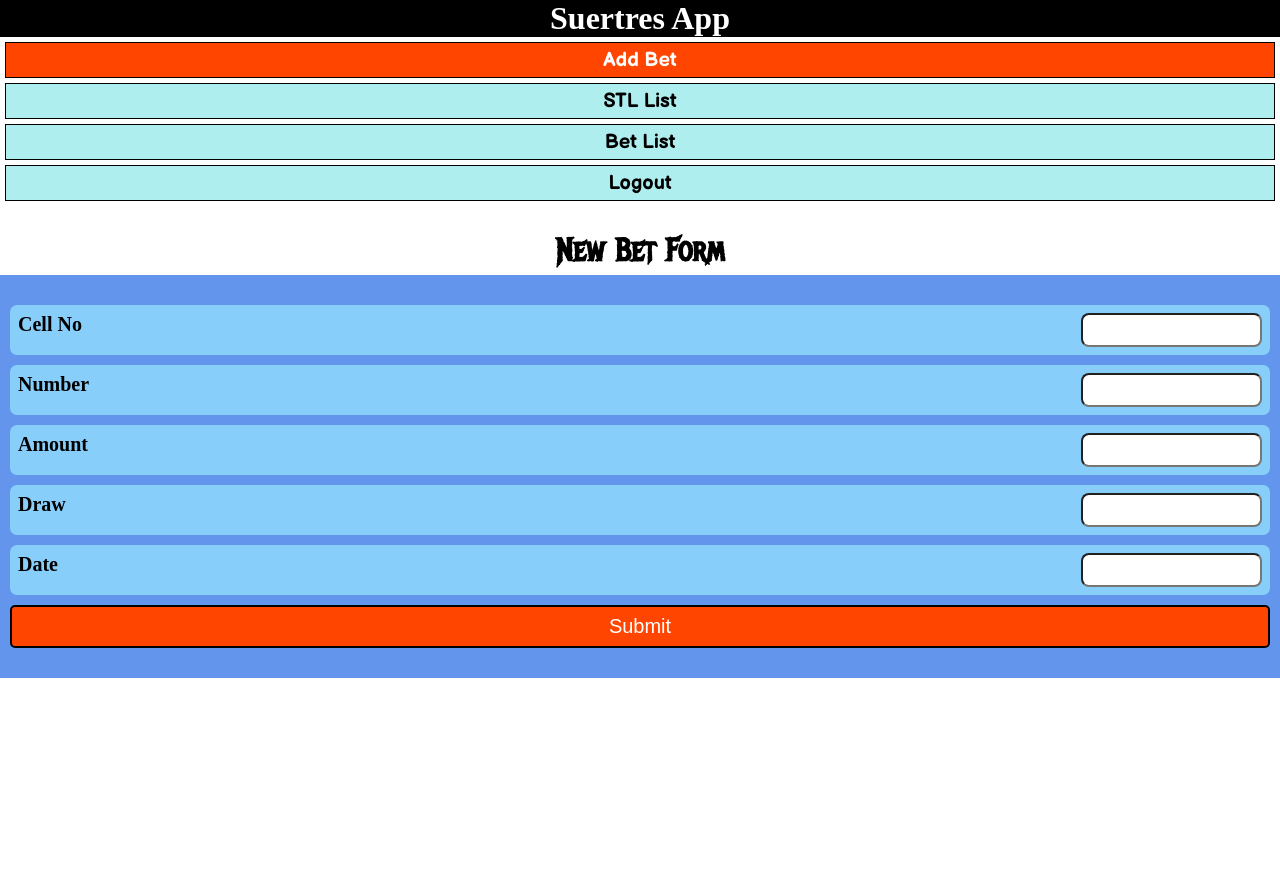
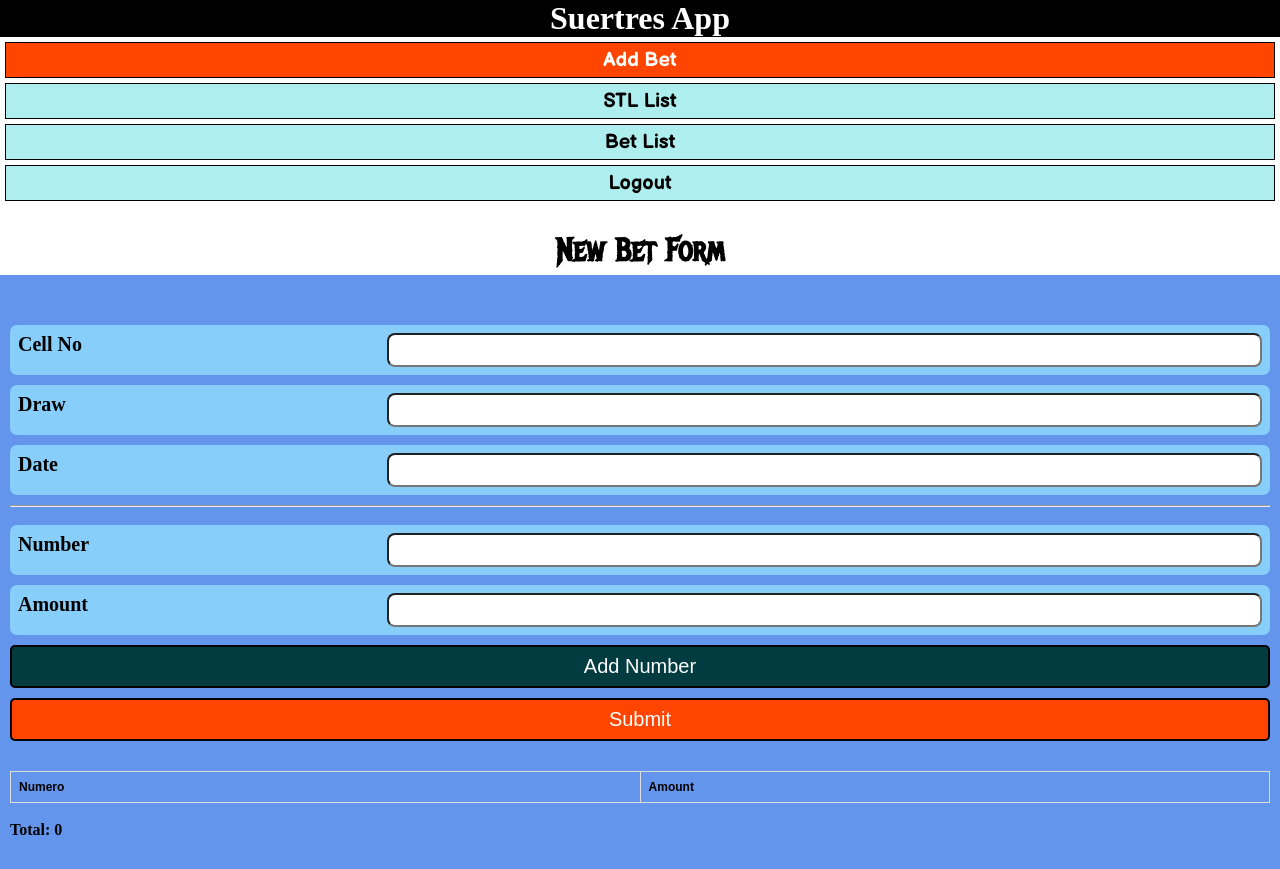
Before and after one commit to VinceGonz/suertres-client, a React (Create React App) app: page /addBet in a window 1280 px wide. Before the commit the page ends 800 px from the top, so only its background shows below. Built offline with nearby package versions, Linux system fonts and the light colour scheme.

Commit message:
- Added Validations for new bet forms - Configured FlashMessage Component

```diff
--- a/src/App.css
+++ b/src/App.css
@@ -25,6 +25,7 @@ nav ul li {
   font-size: 20px;
   font-family: "Balsamiq Sans", cursive;
   border: 1px black solid;
+  list-style-type: none;
 }
 
 .text-link {
@@ -89,6 +90,21 @@ tr:nth-child(even) {
   border-radius: 8px;
   margin-left: 30px;
   align-self: flex-end;
+  width: 70%;
+}
+
+.textRed {
+  color: red;
+}
+
+/* !ERROR New Bet Box Input Fields */
+.ErrorBetBoxFields {
+  height: 30px;
+  border-radius: 8px;
+  margin-left: 30px;
+  align-self: flex-end;
+  width: 70%;
+  border: 2px solid red;
 }
 
 .form-group {
@@ -102,11 +118,14 @@ tr:nth-child(even) {
   background-color: lightskyblue;
 }
 
+/* !New Bet Box Labels */
+
 .newBetBoxLabels {
   font-size: 20px;
   font-weight: bolder;
 }
 
+/* !New Bet Submit Button */
 .submitBtn {
   padding: 8px;
   width: 100%;
@@ -115,4 +134,25 @@ tr:nth-child(even) {
   border: 2px solid black;
   color: white;
   font-size: 20px;
+  margin-bottom: 30px;
 }
+
+/* !Add New Bet Number Btn */
+
+.addBetBtn {
+  padding: 8px;
+  width: 100%;
+  border-radius: 5px;
+  background-color: #023c40;
+  border: 2px solid black;
+  color: white;
+  font-size: 20px;
+  margin-bottom: 10px;
+}
+
+/* !Flash Message */
+.flashMsg {
+  font-weight: bolder;
+  text-align: center;
+  margin-bottom: 20px;
+}
--- /dev/null
+++ b/src/components/FlashMessage.jsx
@@ -0,0 +1,11 @@
+import React from "react";
+
+const FlashMessage = ({ flashMsg: { msgType, msgText } }) => {
+  return (
+    <h2 className={`flashMsg ${msgType === "danger" ? "textRed" : null}`}>
+      {msgText}
+    </h2>
+  );
+};
+
+export default FlashMessage;
--- a/src/context/BetContext.js
+++ b/src/context/BetContext.js
@@ -1,10 +1,37 @@
-import React,{createContext} from 'react';
+import React,{createContext, useReducer} from 'react';
+
+import betReducer from '../reducers/betReducer'
+
+import {types} from '../types'
 
 
 export const BetContext = createContext({});
 
 const BetContextProvider = ({children}) => {
-    return <BetContext.Provider value={{test: 'jim'}}>
+    const initialState = {
+        betList: [],
+        suertresData: {},
+        flashMsg: {msgType: 'success', msgText: ''},
+    }
+
+    const {ADD_BET, SET_FLASH_MSG} = types;
+
+    const [state,dispatch] = useReducer(betReducer, initialState);
+
+    const {betList, suertresData, flashMsg} = state;
+
+
+
+    const addNewBet = (newBetData) => {
+        dispatch({type: ADD_BET, payload: newBetData});
+
+    }
+
+    const setFlashMsg = (msgData) => {
+        dispatch({type: SET_FLASH_MSG, payload: msgData});
+    }
+
+    return <BetContext.Provider value={{ addNewBet, betList, flashMsg, setFlashMsg}}>
         {children}
     </BetContext.Provider>
 }
--- /dev/null
+++ b/src/forms/IndividualBets.jsx
@@ -0,0 +1,31 @@
+import React from "react";
+
+const IndividualBets = ({ indivBets }) => {
+  let amountArray = indivBets.map((bet) => parseInt(bet.amount));
+  let total =
+    amountArray.length !== 0
+      ? amountArray.reduce((accu, currVal) => accu + currVal)
+      : 0;
+  return (
+    <div>
+      <table>
+        <tr>
+          <th>Numero</th>
+          <th>Amount</th>
+        </tr>
+        {indivBets.length !== 0
+          ? indivBets.map((bets) => (
+              <tr>
+                <td>{bets.number}</td>
+                <td>{bets.amount}</td>
+              </tr>
+            ))
+          : null}
+      </table>
+      <br />
+      <h4>Total: {total}</h4>
+    </div>
+  );
+};
+
+export default IndividualBets;
--- a/src/forms/NewBet.jsx
+++ b/src/forms/NewBet.jsx
@@ -1,42 +1,168 @@
 import React, { useState, useContext } from "react";
 import Layout from "../components/Layout";
 import { BetContext } from "../context/BetContext";
+import IndividualBets from "./IndividualBets";
+import FlashMessage from "../components/FlashMessage";
 
 const NewBet = () => {
   const [cellNum, setCellNum] = useState(null);
   const [number, setNumber] = useState(null);
   const [amount, setAmount] = useState(null);
   const [draw, setDraw] = useState(null);
-  const [date, setDate] = useState("");
+  const [date, setDate] = useState(null);
+  const [indivBets, setIndivBets] = useState([]);
+  const [newBetErrors, setNewBetErrors] = useState({});
 
   // * CONTEXT IMPORTED
-  const { test } = useContext(BetContext);
+  const { addNewBet, setFlashMsg, flashMsg } = useContext(BetContext);
+
+  const resetBetData = () => {
+    setCellNum("");
+    setDraw("");
+    setDate("");
+    setIndivBets([]);
+  };
+
+  const resetIndivBets = () => {
+    setNumber("");
+    setAmount("");
+    // setIndivBets([{}]);
+  };
+
+  // ! Use to validate overall suertres bet fields
+  const suertresDataValidator = ({ cellNum, draw, date, bets }) => {
+    let errors = {};
+
+    if (cellNum === null || cellNum === "") {
+      errors.cellNum = "Missing Cell Num";
+    }
+    if (draw === null || draw === "") {
+      errors.draw = "Missing Draw";
+    }
+
+    if (date === null || date === "") {
+      errors.date = "Missing Date";
+    }
+
+    if (bets.length === 0) {
+      errors.bets = "Must have atleast 1 bet";
+    }
+
+    return errors;
+  };
+
+  // ! Use to validate each bet inputted
+  const eachBetValidator = ({ number, amount }) => {
+    console.log(number, amount);
+    let errors = {};
+    if (number === null || number < 0 || number.length < 3 || number === "") {
+      errors.number = "Invalid number";
+    }
+
+    if (amount === null || amount < 0 || amount === "") {
+      errors.amount = "Invalid Amount";
+    }
+
+    return errors;
+  };
 
   const onSubmit = (suertresData) => {
-    console.log(suertresData);
+    let errors = suertresDataValidator(suertresData);
+    let { cellNum, draw, date, bets } = errors;
+    setNewBetErrors({ ...newBetErrors, cellNum, draw, date, bets });
+    if (Object.keys(errors).length === 0) {
+      addNewBet(suertresData);
+      console.log(suertresData);
+      resetBetData();
+      setFlashMsg({
+        msgType: "success",
+        msgText: "Successfully added new Bet",
+      });
+    } else {
+      setFlashMsg({ msgType: "danger", msgText: "Failed to add new Bet" });
+    }
+  };
+
+  const addNewIndivBet = (indivBet) => {
+    let errors = eachBetValidator(indivBet);
+    console.log(errors);
+    let { amount, number } = errors;
+
+    setNewBetErrors({ ...newBetErrors, amount, number });
+
+    if (Object.keys(errors).length === 0) {
+      // setNewBetErrors({ ...newBetErrors, amount, number });
+      setIndivBets([
+        ...indivBets,
+        { number: indivBet.number, amount: indivBet.amount },
+      ]);
+      resetIndivBets();
+      setFlashMsg({
+        msgType: "success",
+        msgText: "Successfully added new number",
+      });
+    } else {
+      setFlashMsg({
+        msgType: "danger",
+        msgText: "Failed to add new number",
+      });
+    }
   };
 
   return (
     <Layout currentActive={"Add"} headerText={"New Bet Form"}>
       <div className="newBetBox">
+        <FlashMessage flashMsg={flashMsg} />
         <div className="form-group">
           <label className="newBetBoxLabels" htmlFor="cellNum">
             Cell No
           </label>
           <input
             type="text"
-            className="newBetBoxFields"
+            className={`newBetBoxFields ${
+              newBetErrors.cellNum ? "ErrorBetBoxFields" : null
+            }`}
             value={cellNum}
             onChange={(e) => setCellNum(e.target.value)}
           />
         </div>
+        <div className="form-group">
+          <label className="newBetBoxLabels" htmlFor="draw">
+            Draw
+          </label>
+          <input
+            type="text"
+            className={`newBetBoxFields ${
+              newBetErrors.draw ? "ErrorBetBoxFields" : null
+            }`}
+            value={draw}
+            onChange={(e) => setDraw(e.target.value)}
+          />
+        </div>
+        <div className="form-group">
+          <label className="newBetBoxLabels" htmlFor="date">
+            Date
+          </label>
+          <input
+            type="text"
+            className={`newBetBoxFields ${
+              newBetErrors.date ? "ErrorBetBoxFields" : null
+            }`}
+            value={date}
+            onChange={(e) => setDate(e.target.value)}
+          />
+        </div>
+        <hr />
+        <br />
         <div className="form-group">
           <label className="newBetBoxLabels" htmlFor="number">
             Number
           </label>
           <input
             type="text"
-            className="newBetBoxFields"
+            className={`newBetBoxFields ${
+              newBetErrors.number ? "ErrorBetBoxFields" : null
+            }`}
             value={number}
             onChange={(e) => setNumber(e.target.value)}
           />
@@ -47,39 +173,26 @@ const NewBet = () => {
           </label>
           <input
             type="text"
-            className="newBetBoxFields"
+            className={`newBetBoxFields ${
+              newBetErrors.amount ? "ErrorBetBoxFields" : null
+            }`}
             value={amount}
             onChange={(e) => setAmount(e.target.value)}
           />
         </div>
-        <div className="form-group">
-          <label className="newBetBoxLabels" htmlFor="draw">
-            Draw
-          </label>
-          <input
-            type="text"
-            className="newBetBoxFields"
-            value={draw}
-            onChange={(e) => setDraw(e.target.value)}
-          />
-        </div>
-        <div className="form-group">
-          <label className="newBetBoxLabels" htmlFor="date">
-            Date
-          </label>
-          <input
-            type="text"
-            className="newBetBoxFields"
-            value={date}
-            onChange={(e) => setDate(e.target.value)}
-          />
-        </div>
+        <button
+          className="addBetBtn"
+          onClick={() => addNewIndivBet({ number, amount })}
+        >
+          Add Number
+        </button>
         <button
           className="submitBtn"
-          onClick={() => onSubmit({ cellNum, number, amount, draw, date })}
+          onClick={() => onSubmit({ cellNum, draw, date, bets: indivBets })}
         >
           Submit
         </button>
+        <IndividualBets indivBets={indivBets} />
       </div>
     </Layout>
   );
--- /dev/null
+++ b/src/reducers/betReducer.js
@@ -0,0 +1,28 @@
+import {types} from '../types'
+
+
+const {ADD_BET, SET_FLASH_MSG} = types;
+
+const betReducer = (state, {type, payload}) => {
+    switch(type){
+
+        case ADD_BET:
+            return {
+                ...state,
+                betList: [...state.betList, payload]
+            }
+            break;
+
+        case SET_FLASH_MSG:
+            return {
+                ...state,
+                flashMsg: payload
+            }
+            break;
+
+        default:
+            return {...state}
+    }
+}
+
+export default betReducer;
--- /dev/null
+++ b/src/types.js
@@ -0,0 +1,5 @@
+
+export const types = {
+    ADD_BET: `ADD_BET`,
+    SET_FLASH_MSG: `SET_FLASH_MSG`,
+}
```
